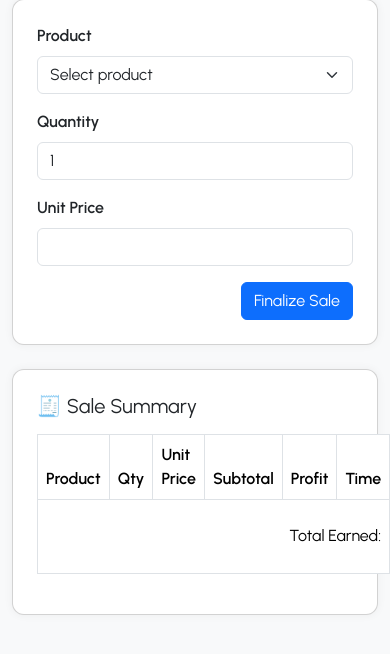
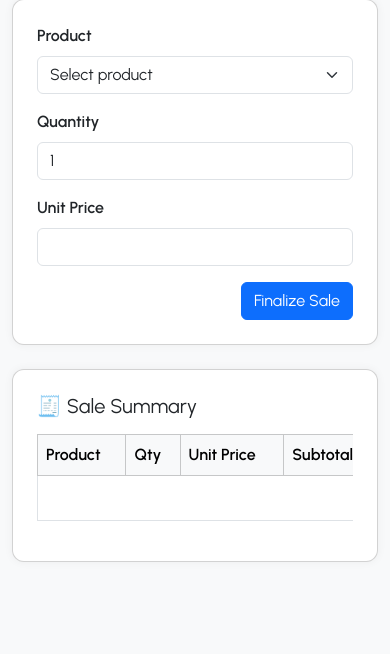
Before and after one commit to sejjtechnologies/shop_system, a Flask app: page /sales/sale_aproduct in a window 390 px wide; the page is wider, and only the part inside the window is pictured. Shown: the part 125-779 px from the top of that part. Run offline with Flask 3, Linux system fonts and the light colour scheme; the visitor is signed in with stand-in values (Sample User, id 1); data that the repository does not hold is empty.

Commit message:
Fix table overflow and make sale_aproduct.html fully responsive

```diff
--- a/templates/Sales_Clerk/sale_aproduct.html
+++ b/templates/Sales_Clerk/sale_aproduct.html
@@ -18,7 +18,7 @@
     body {
       font-family: 'Urbanist', sans-serif;
       background-color: #f8f9fa;
-      padding-top: 70px; /* Space for fixed navbar */
+      padding-top: 70px;
     }
     .navbar {
       position: fixed;
@@ -75,6 +75,12 @@
       color: #0d6efd;
       text-decoration: underline;
     }
+    .table-responsive {
+      overflow-x: auto;
+    }
+    table {
+      min-width: 600px;
+    }
   </style>
 </head>
 <body>
@@ -125,8 +131,9 @@
 
     <div class="card p-4">
       <h5 class="mb-3">🧾 Sale Summary</h5>
-      <table class="table table-bordered">
-        <thead>
+      <div class="table-responsive">
+        <table class="table table-bordered align-middle">
+          <thead class="table-light">
             <tr>
               <th>Product</th>
               <th>Qty</th>
@@ -163,6 +170,7 @@
         </table>
       </div>
     </div>
+  </div>
 
   <!-- Bootstrap JS -->
   <script src="https://cdn.jsdelivr.net/npm/bootstrap@5.3.2/dist/js/bootstrap.bundle.min.js"></script>
```
Lines whose indentation alone changed are shown as unchanged.
